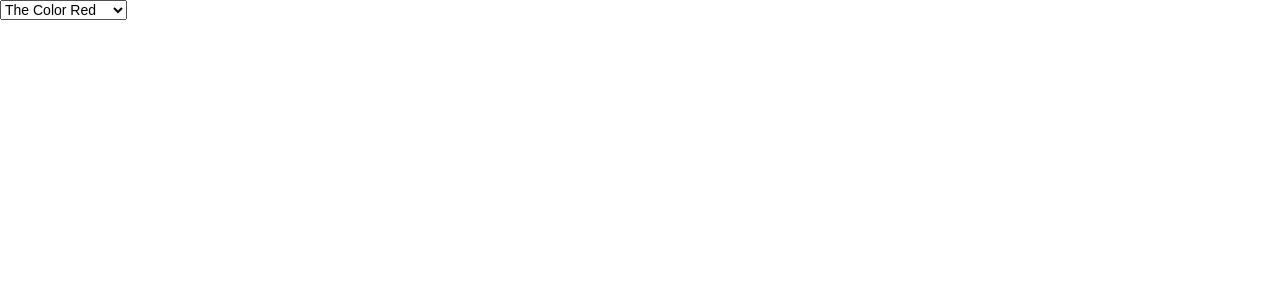
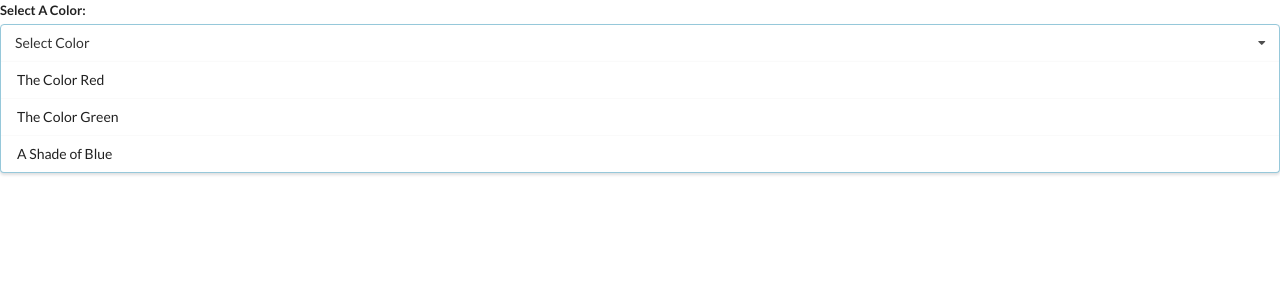
Before and after one commit to CoreyMiller85/widgets, a React (Create React App) app: page / in a window 1280 px wide. Shown: the top 300 px of the page. Built offline with nearby package versions, Linux system fonts and the light colour scheme.

Commit message:
add semantic ui to options field

```diff
--- a/src/component/Dropdown.js
+++ b/src/component/Dropdown.js
@@ -1,13 +1,26 @@
 import React from "react";
 
-const Dropdown = (props) => {
-  const options = props.options.map((option) => {
-    return <option value={option.value}>{option.label}</option>;
+const Dropdown = ({ options }) => {
+  const renderedOptions = options.map((option) => {
+    return (
+      <div key={option.value} className="item">
+        {option.label}
+      </div>
+    );
   });
 
   return (
-    <div>
-      <select>{options}</select>
+    <div className="ui form">
+      <div className="field">
+        <label htmlFor="" className="label">
+          Select A Color:
+        </label>
+        <div className="ui selection dropdown visible active">
+          <i className="dropdown icon"></i>
+          <div className="text">Select Color</div>
+          <div className="menu visible transition">{renderedOptions}</div>
+        </div>
+      </div>
     </div>
   );
 };
```
Also changed, not shown: 1 other file (tests, documents, lock files or other folders).
